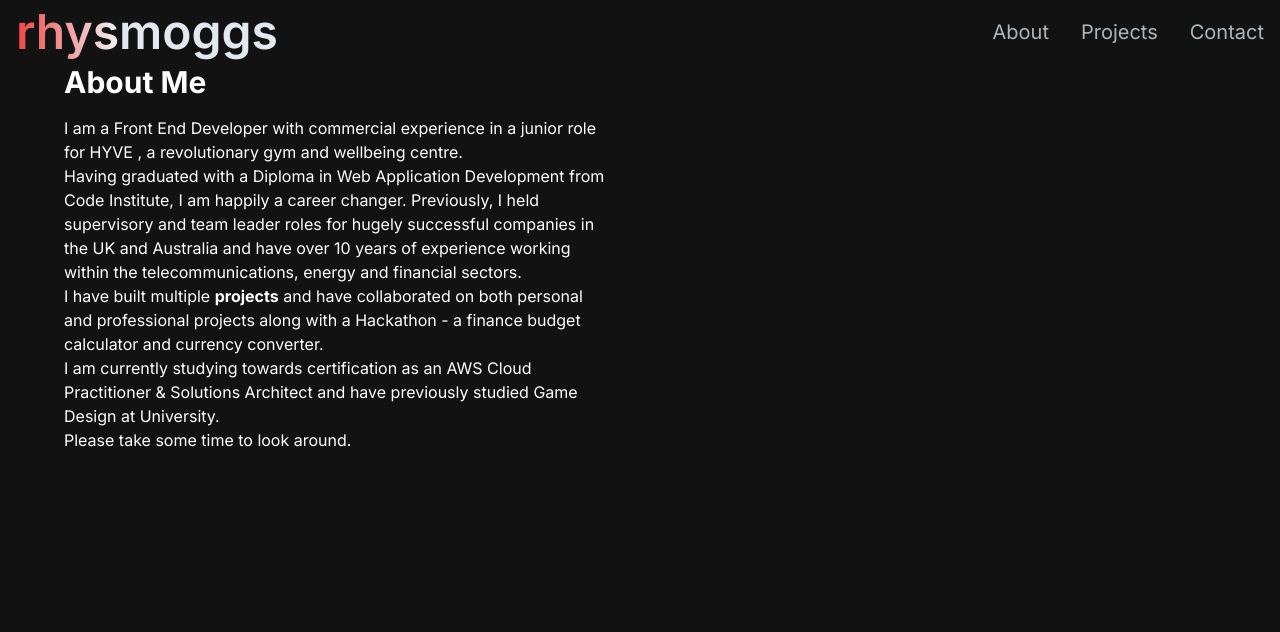
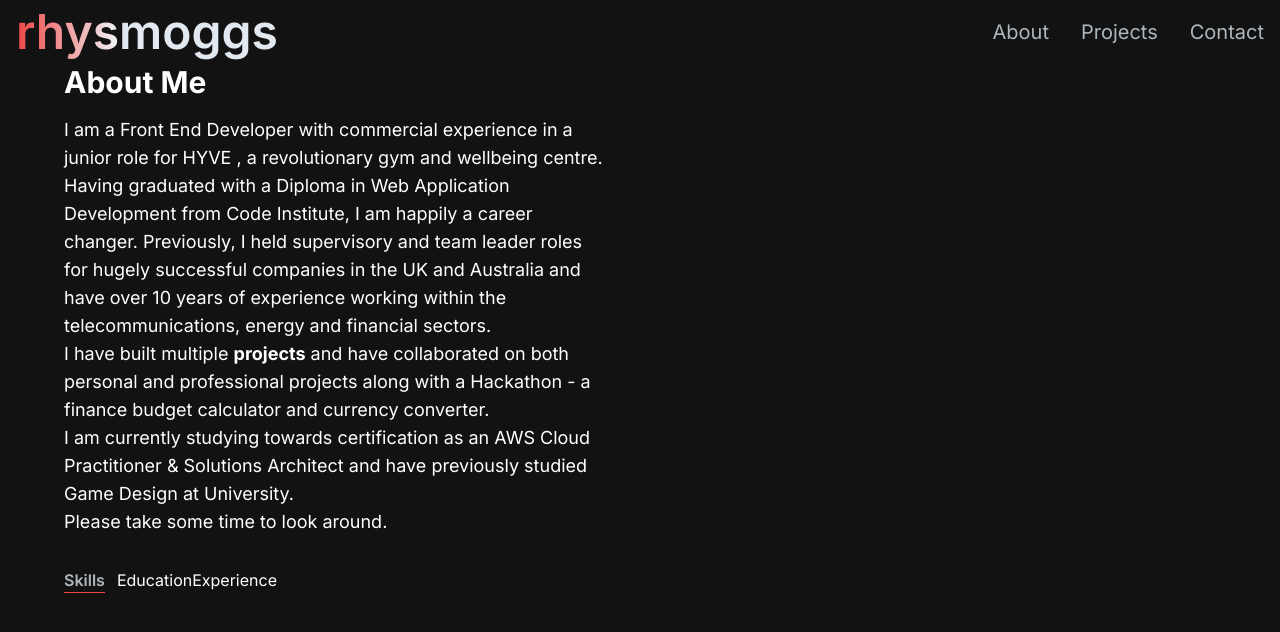
Before and after one commit to rhysmoggs/portfolio2024, a Next.js app: page /about in a window 1280 px wide. Shown: the top 632 px of the page. Built offline with nearby package versions, Linux system fonts and the light colour scheme.

Commit message:
create TabButton component

```diff
--- a/app/about/page.js
+++ b/app/about/page.js
@@ -1,7 +1,18 @@
+'use client'
 import Link from 'next/link'
 import Navbar from '../components/Navbar'
+import { useState, useTransition } from 'react'
 
 export default function About() {
+  const [tab, setTab] = useState('skills')
+  const [startTransition, isPending] = useTransition()
+
+  const handleTabChange = (id) => {
+    startTransition(() => {
+      setTab(id)
+    })
+  }
+
   return (
     <main className='flex min-h-screen flex-col bg-[#121212]'>
       <Navbar />
@@ -11,7 +22,7 @@ export default function About() {
             <h2 className='text-xl md:text-3xl font-bold text-white mb-4'>
               About Me
             </h2>
-            <p>
+            <p className='text-base lg:text-lg'>
               {/* add attributes to HYVE link below: */}I am a Front End
               Developer with commercial experience in a junior role for{' '}
               <Link href={'https://www.trainhyve.com/'}>HYVE</Link> , a
@@ -41,6 +52,13 @@ export default function About() {
               {/* add link to Projects/GitHub page below: */}
               Please take some time to look around.
             </p>
+            <div className='flex flex-row my-8'>
+              <span className='mr-3 font-semibold hover:text-white text-[#ADB7BE] border-b border-red-500'>
+                Skills
+              </span>
+              <span>Education</span>
+              <span>Experience</span>
+            </div>
           </div>
         </div>
       </section>
--- /dev/null
+++ b/app/components/TabButton.jsx
@@ -0,0 +1,16 @@
+import React from 'react'
+
+function TabButton({ active, selectTab, children }) {
+  const buttonClasses = active
+    ? 'text-white border-b border-red-500'
+    : 'text-[#ADB7BE]'
+  return (
+    <button onClick={selectTab}>
+      <p className={`mr-3 font-semibold hover:text-white ${buttonClasses}`}>
+        {children}
+      </p>
+    </button>
+  )
+}
+
+export default TabButton
```
